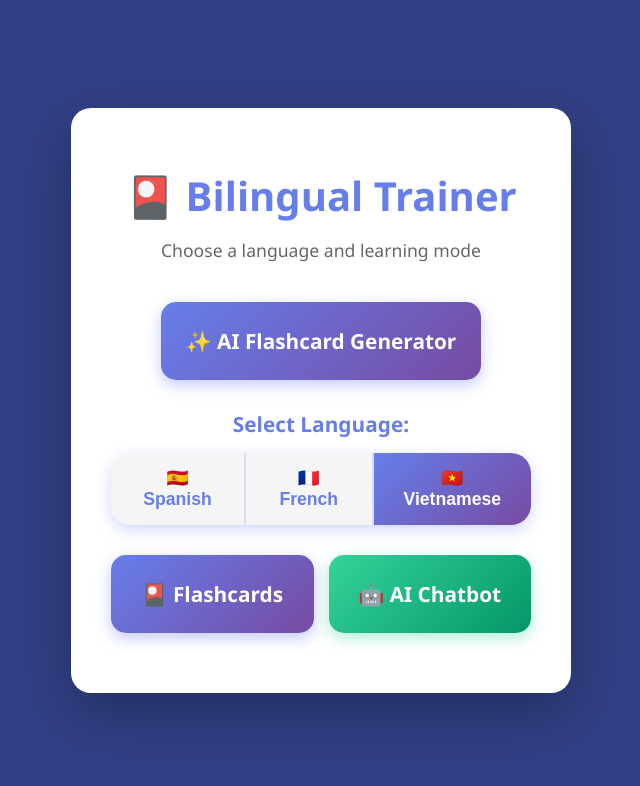
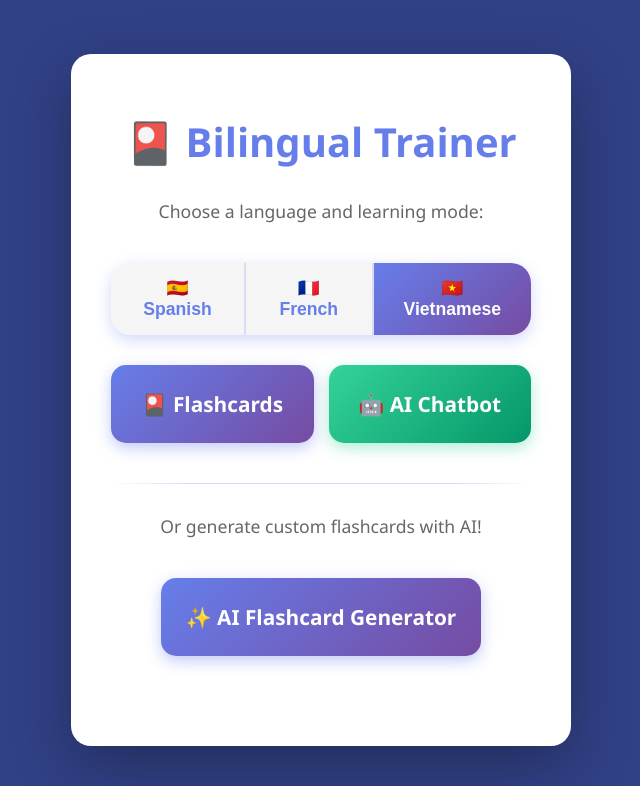
Before and after one commit to kevinle108/bilingual-trainer-db, a Python web app: template templates/index.html in a window 1280 px wide. Shown: the top 786 px of the page, without its empty margins (319-959 px from the left). Run offline with Jinja, Linux system fonts and the light colour scheme; the template is opened without the code that fills it, so the values that code supplies are empty.

Commit message:
clean up UI

```diff
--- a/templates/index.html
+++ b/templates/index.html
@@ -109,23 +109,33 @@
             gap: 15px;
             margin-top: 30px;
         }
+        .divider {
+            margin: 40px 0 30px 0;
+            height: 1px;
+            background: linear-gradient(90deg, transparent, rgba(102, 126, 234, 0.3) 20%, rgba(102, 126, 234, 0.3) 80%, transparent);
+            position: relative;
+        }
+        .divider::after {
+            /* content: '✨'; */
+            position: absolute;
+            left: 50%;
+            top: 50%;
+            transform: translate(-50%, -50%);
+            background: white;
+            padding: 0 15px;
+            font-size: 1.2em;
+        }
     </style>
 </head>
 <body>
     <div class="container">
         <h1>🎴 Bilingual Trainer</h1>
-        <p class="subtitle">Choose a language and learning mode</p>
-
-        <!-- AI Generator Button -->
-        <div style="margin: 30px 0; text-align: center;">
-            <a href="/generator" class="language-btn" style="display: inline-block; width: auto;">
-                ✨ AI Flashcard Generator
-            </a>
-        </div>
+        <!-- <p class="subtitle">Choose a language and learning mode</p> -->
 
         <!-- Language Selector -->
         <div class="language-selector">
-            <label class="language-selector-label">Select Language:</label>
+            <!-- <label class="language-selector-label">Select Language:</label> -->
+            <p class="subtitle">Choose a language and learning mode:</p>
             <div class="lang-toggle-group">
                 <button class="lang-toggle-btn" onclick="selectLanguage('es')" data-lang="es">
                     🇪🇸 Spanish
@@ -146,6 +156,17 @@
             </a>
             <a href="/chatbot?lang=vi" class="language-btn" id="chatbotBtn" style="background: linear-gradient(135deg, #34d399 0%, #059669 100%); box-shadow: 0 5px 15px rgba(52, 211, 153, 0.4);">
                 🤖 AI Chatbot
+            </a>
+        </div>
+
+        <!-- Visual Separator -->
+        <div class="divider"></div>
+
+        <!-- AI Generator Button -->
+        <p class="subtitle">Or generate custom flashcards with AI!</p>
+        <div style="margin: 30px 0; text-align: center;">
+            <a href="/generator" class="language-btn" style="display: inline-block; width: auto;">
+                ✨ AI Flashcard Generator
             </a>
         </div>
     </div>
```
